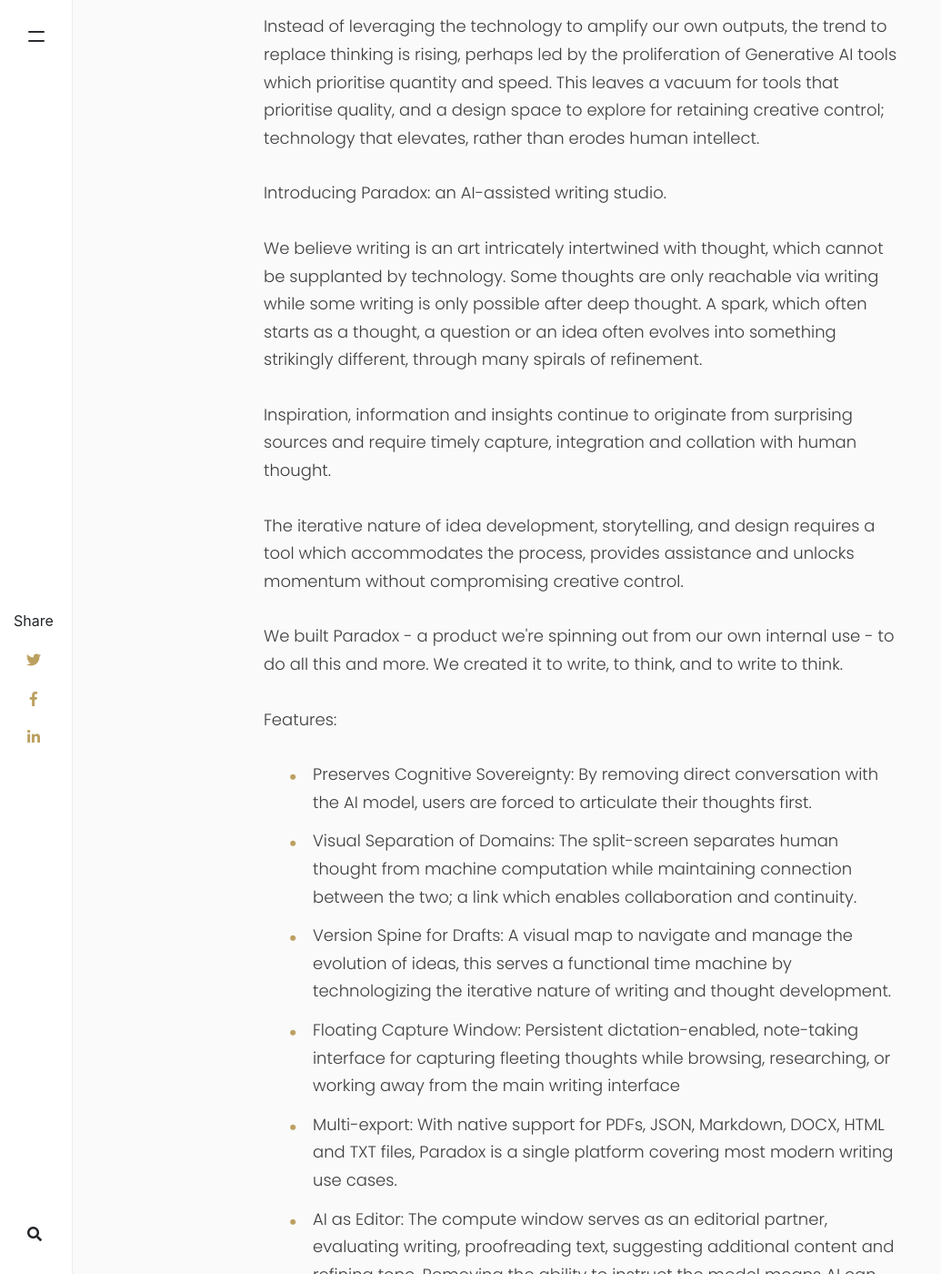
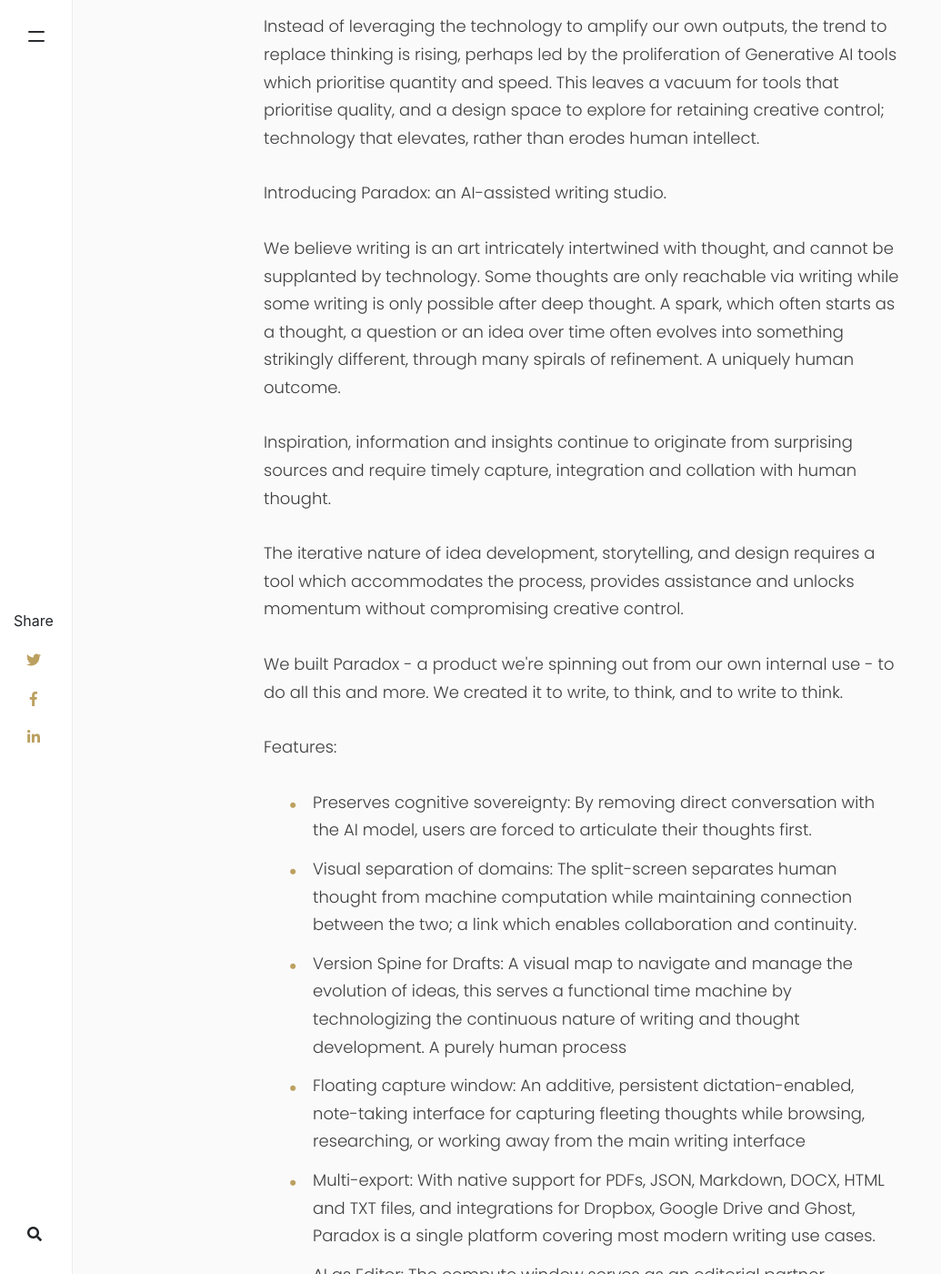
Before and after one commit to anomalyae/thinking, a Jekyll site: the page built from _posts/2025-06-05-Computation-is-not-thought.md, in a window 1280 px wide and 1400 px high, scrolled down 5692 px. Shown: the whole window at 91% size, without its empty margins (0-1035 px from the left). Built offline with Jekyll 4.4.1, drawn with Linux system fonts in a browser that asks for light colours; nearby versions of some CDN libraries; comment, search, counter and statistics services are not loaded; a style sheet for code colours, icons or effects is not loaded.

Commit message:
changes Nov 25

```diff
--- a/_posts/2025-06-05-Computation-is-not-thought.md
+++ b/_posts/2025-06-05-Computation-is-not-thought.md
@@ -272,7 +272,7 @@
 
 <p class="font-nevermind">Introducing Paradox: an AI-assisted writing studio.</p>
 
-<p class="font-nevermind">We believe writing is an art intricately intertwined with thought, which cannot be supplanted by technology. Some thoughts are only reachable via writing while some writing is only possible after deep thought. A spark, which often starts as a thought, a question or an idea often evolves into something strikingly different, through many spirals of refinement.</p>
+<p class="font-nevermind">We believe writing is an art intricately intertwined with thought, and cannot be supplanted by technology. Some thoughts are only reachable via writing while some writing is only possible after deep thought. A spark, which often starts as a thought, a question or an idea over time often evolves into something strikingly different, through many spirals of refinement. A uniquely human outcome.</p>
 
 <p>Inspiration, information and insights continue to originate from surprising sources and require timely capture, integration and collation with human thought.</p>
 
@@ -284,15 +284,15 @@
 
 <ul class="custom-bullets">
 
-<li>Preserves Cognitive Sovereignty: By removing direct conversation with the AI model, users are forced to articulate their thoughts first.</li>
+<li>Preserves cognitive sovereignty: By removing direct conversation with the AI model, users are forced to articulate their thoughts first.</li>
 
-<li>Visual Separation of Domains: The split-screen separates human thought from machine computation while maintaining connection between the two; a link which enables collaboration and continuity.</li>
+<li>Visual separation of domains: The split-screen separates human thought from machine computation while maintaining connection between the two; a link which enables collaboration and continuity.</li>
 
-<li>Version Spine for Drafts: A visual map to navigate and manage the evolution of ideas, this serves a functional time machine by technologizing the iterative nature of writing and thought development.</li>
+<li>Version Spine for Drafts: A visual map to navigate and manage the evolution of ideas, this serves a functional time machine by technologizing the continuous nature of writing and thought development. A purely human process</li>
 
-<li>Floating Capture Window: Persistent dictation-enabled, note-taking interface for capturing fleeting thoughts while browsing, researching, or working away from the main writing interface</li>
+<li>Floating capture window: An additive, persistent dictation-enabled, note-taking interface for capturing fleeting thoughts while browsing, researching, or working away from the main writing interface</li>
 
-<li>Multi-export: With native support for PDFs, JSON, Markdown, DOCX, HTML and TXT files, Paradox is a single platform covering most modern writing use cases.</li>
+<li>Multi-export: With native support for PDFs, JSON, Markdown, DOCX, HTML and TXT files, and integrations for Dropbox, Google Drive and Ghost, Paradox is a single platform covering most modern writing use cases.</li>
 
 <li>AI as Editor: The compute window serves as an editorial partner, evaluating writing, proofreading text, suggesting additional content and refining tone. Removing the ability to instruct the model means AI can only contribute to your ideas, not assume control. This positions AI as a guiding tool that improves human output, rather than a computer that replaces human thought.</li>
 
```
Also changed, not shown: _posts/2024-09-07-The-structured-data-opportunity.md (+1 -0 lines).
